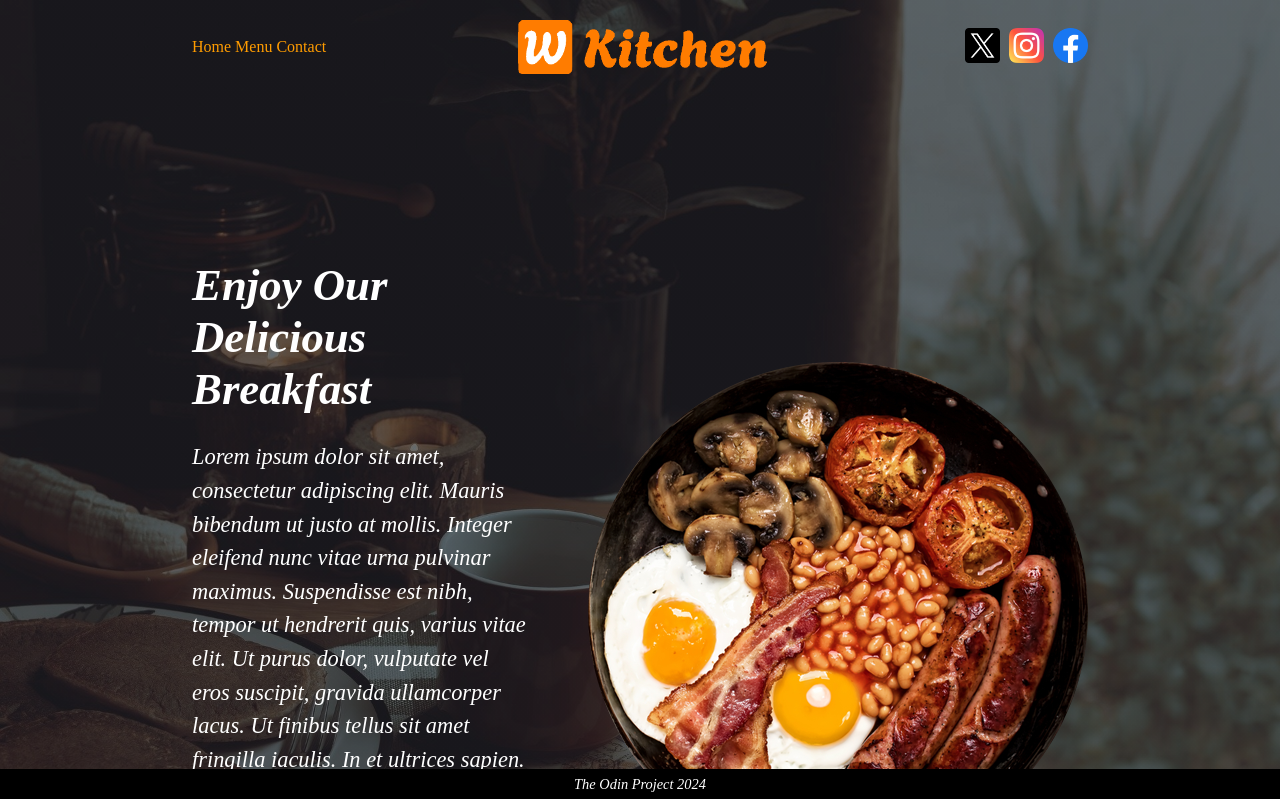
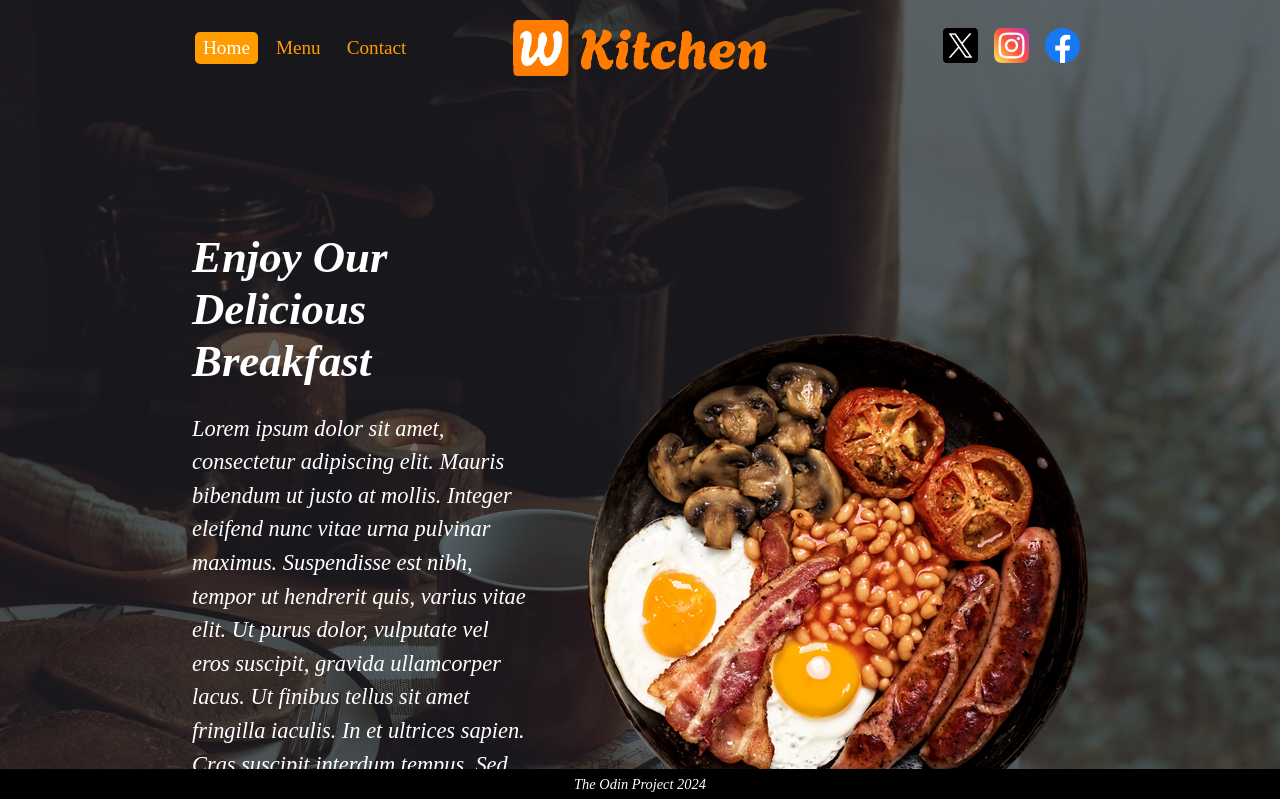
Before and after one commit to black23cat/restaurant-page, a website built with webpack: page src/template.html in a window 1280 px wide. Both pictures are taken after a click on the button "Home". Shown: the top 799 px of the page. Built offline with nearby package versions, Linux system fonts and the light colour scheme.

Commit message:
Add logic to add active class to clicked button add border to menu card image add styling to active button change ice tea menu description

```diff
--- a/src/index.js
+++ b/src/index.js
@@ -15,21 +15,34 @@ const screenDisplay = function (){
     const content = document.getElementById('content');
     switch(e.target.classList.value){
       case 'home':
+        resetActiveBtn();
         content.textContent = '';
         content.appendChild(homePage());
+        e.target.classList.add('active');
         break;
       case 'menu':
+        resetActiveBtn();
         content.textContent = '';
         content.appendChild(menuPage());
+        e.target.classList.add('active');
         break;
       case 'contact':
+        resetActiveBtn();
         content.textContent = '';
         content.appendChild(contactPage());
+        e.target.classList.add('active');
         break;
     }
+  }
+
+  function resetActiveBtn(){
+    buttons.forEach(button => {
+      button.classList.remove('active');
+    })
   }
 
   // Initial page load
   content.textContent = '';
   content.appendChild(homePage());
+  buttons[0].classList.add('active');
 }();
--- a/src/menu.css
+++ b/src/menu.css
@@ -41,6 +41,7 @@
 
 .container-menu .card-image-container img {
   border-radius: 60px;
+  border: 3px solid var(--button-color-orange);
 }
 
 .price {
--- a/src/menu.js
+++ b/src/menu.js
@@ -77,7 +77,7 @@ const drinksMenu = [
   ),
   new MenuCard(
     'Iced Tea',
-    'Refreshingly cold brewed tea.',
+    'Iced Tea, delicately brewed and delightfully refreshing.',
     icedTeaImage,
     '$ 2',
     page
--- a/src/styles.css
+++ b/src/styles.css
@@ -12,7 +12,7 @@
 }
 
 /* HEADER, FOOTER AND BODY STYLE */
-header{
+header {
   padding: 20px 0;
   margin: auto;
   display: flex;
@@ -21,18 +21,44 @@ header{
   width: var(--content-width);
 }
 
-.icon-container a{
-  padding-left: 5px;
+header > * {
+  width: 255px;
 }
 
-button {
+.icon-container{
+  display: flex;
+  justify-content: flex-end;
+}
+
+.icon-container a {
+  margin: 0 3px;
+  padding: 0 5px;
+}
+
+nav button {
   font: inherit;
+  font-size: 1.2rem;
   color: var(--button-color-orange);
   border: none;
   background: none;
   cursor: pointer;
-  margin: 0;
-  padding: 0;
+  margin: 0 3px;
+  padding: 5px 8px;
+  border-radius: 5px;
+}
+
+nav button:hover{
+  text-decoration: underline;
+  text-underline-offset: 5px;
+}
+
+.active{
+  background-color: var(--button-color-orange);
+  color: white;
+}
+
+.active:hover{
+  text-decoration: none;
 }
 
 footer {
@@ -64,7 +90,7 @@ body{
 /* CONTENT STYLE */
 #content {
   width: var(--content-width);
-  margin: 125px auto;
+  margin: 95px auto;
   font-style: italic;
 }
 
```
